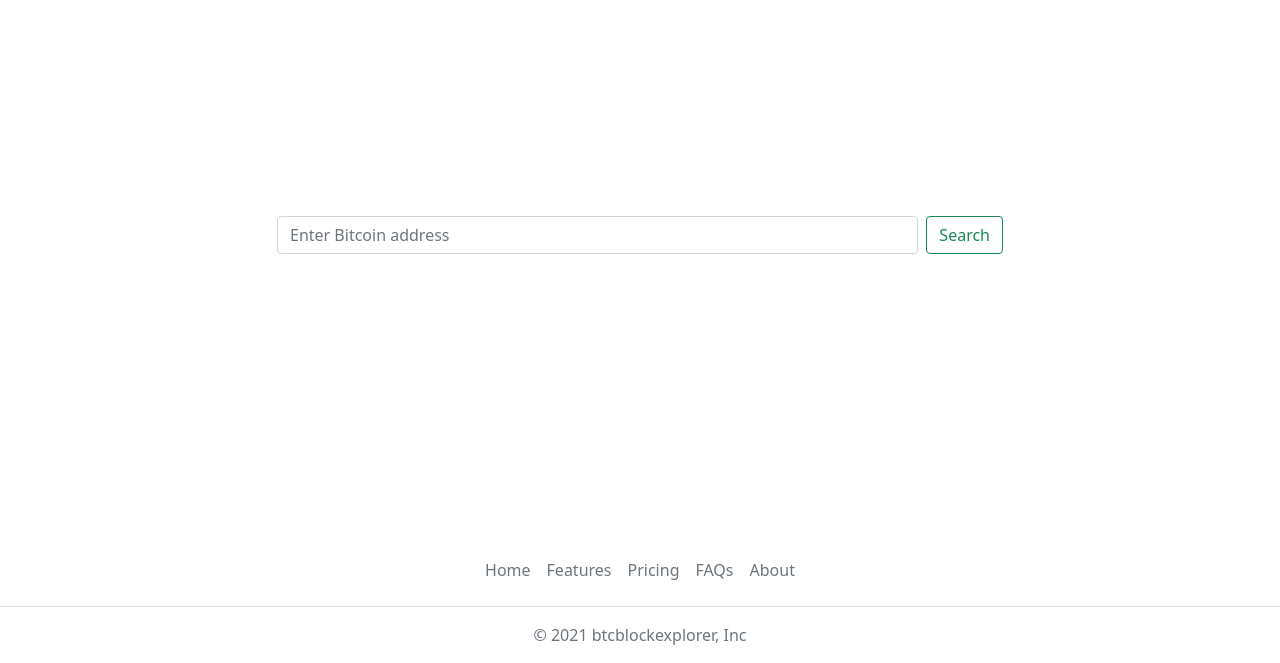
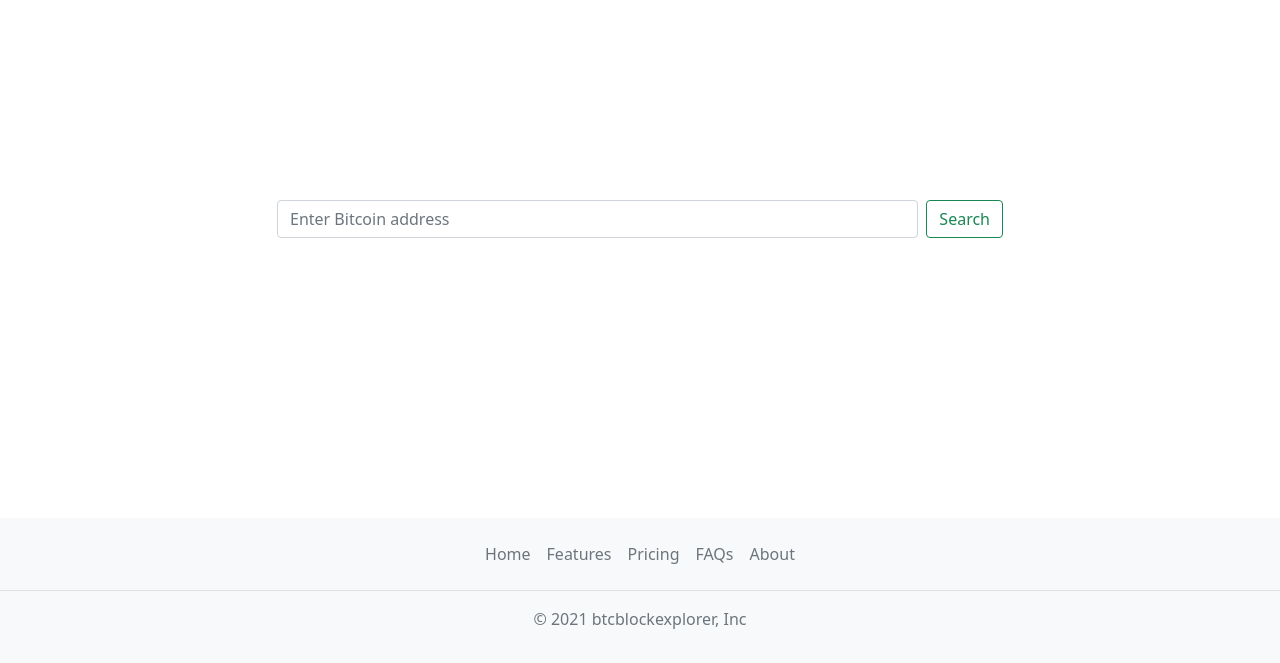
Before and after one commit to rublock/easyexplorer, a Django app: page / in a window 1280 px wide. Shown: the part 137-800 px from the top of the page. Run offline with Django 4.2, Linux system fonts and the light colour scheme; some libraries are stand-ins or nearby versions.

Commit message:
main sticky footer

```diff
--- a/mainapp/templates/mainapp/address.html
+++ b/mainapp/templates/mainapp/address.html
@@ -36,7 +36,6 @@
                         <ul class="navbar-nav me-auto mb-2 mb-lg-0">
                             <!-- ENTER CODE FOR BUTTONS -->
                         </ul>
-
                         <!-- SEARCH -->
                         <div>
                             <div class="container headerSearch">
@@ -97,7 +96,7 @@
         </div>
 
         <!-- FOOTER -->
-        <footer class="footer">
+        <footer class="footer mt-auto py-3 bg-light">
             <ul class="nav justify-content-center border-bottom pb-3 mb-3">
                 <li class="nav-item">
                     <a href="#" class="nav-link px-2 text-muted">Home</a>
--- a/mainapp/templates/mainapp/base.html
+++ b/mainapp/templates/mainapp/base.html
@@ -31,7 +31,6 @@
               <ul class="navbar-nav me-auto mb-2 mb-lg-0">
                 <!-- ENTER CODE FOR BUTTONS -->
               </ul>
-
               <div id="headerSearch">
                 <!-- HEADER SEARCH -->
               </div>
@@ -39,6 +38,7 @@
           </div>
         </nav>
       </header>
+
       <main class="main_container">
         <!-- SEARCH -->
         <div style="width: 750px;">
@@ -53,7 +53,7 @@
       </main>
 
       <!-- FOOTER -->
-      <footer class="footer">
+      <footer class="footer mt-auto py-3 bg-light">
         <ul class="nav justify-content-center border-bottom pb-3 mb-3">
           <li class="nav-item">
             <a href="#" class="nav-link px-2 text-muted">Home</a>
--- a/static/css/styles.css
+++ b/static/css/styles.css
@@ -139,5 +139,4 @@
     display: flex;
     justify-content: center;
     margin-top: auto;
-    margin-bottom: auto;
 }
```
